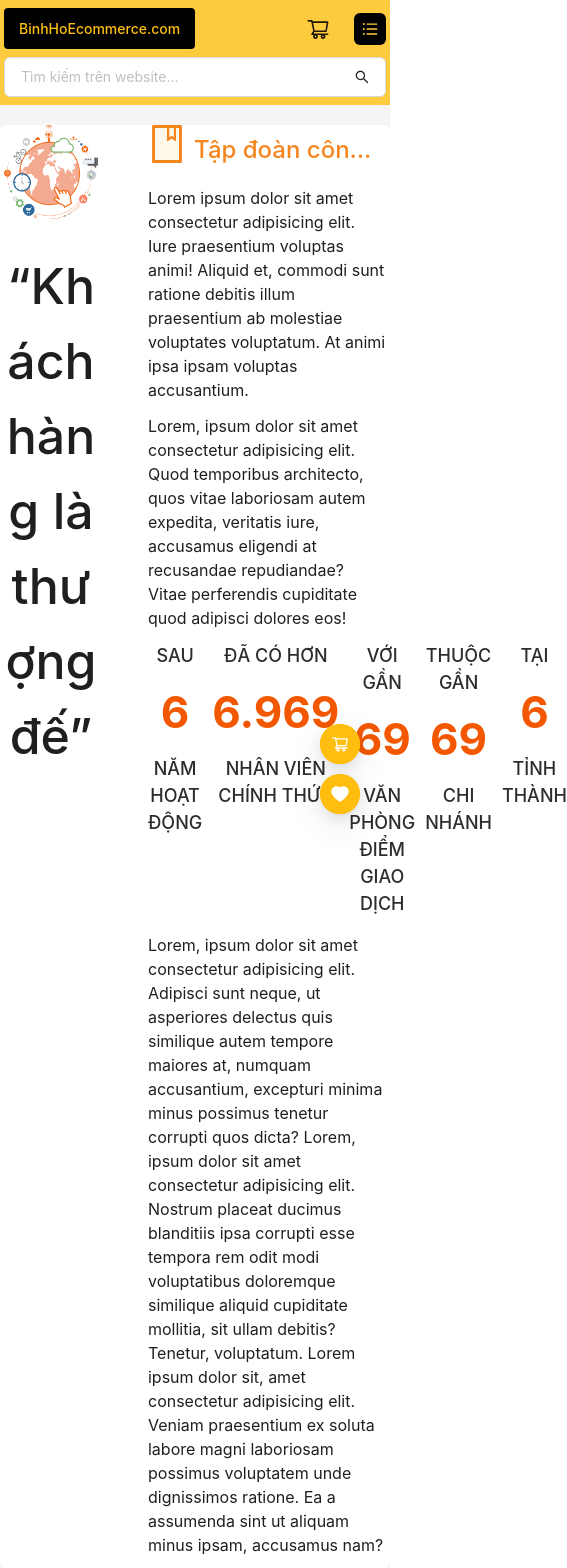
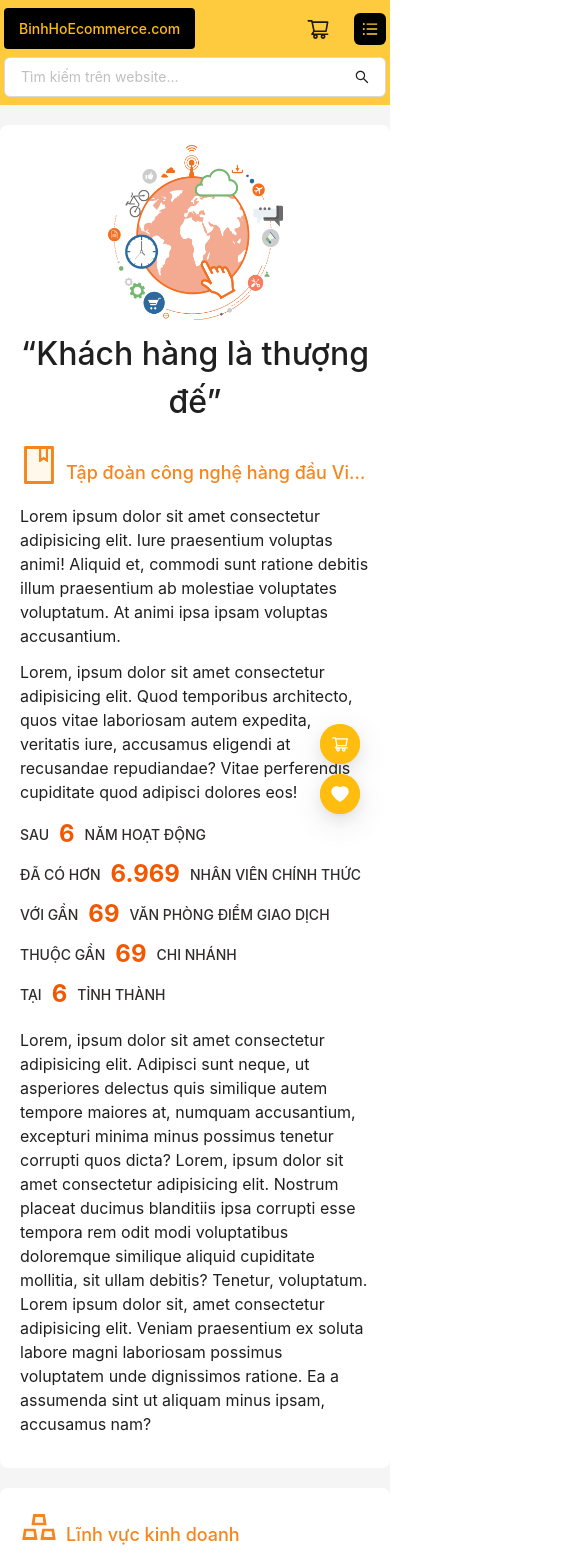
Before and after one commit to binhho1099/next_ecommerce, a Next.js app: page /about in a window 390 px wide. Shown: the top 1568 px of the page, 567 px wide, since content can reach past the window. Built offline with nearby package versions, Linux system fonts and the light colour scheme.

Commit message:
responsive about us

```diff
--- a/components/layouts/header/header.scss
+++ b/components/layouts/header/header.scss
@@ -112,7 +112,7 @@
     &.btn-primary {
       color: $white-color;
       font-size: 18px;
-      height: auto;
+      height: 100%;
     }
   }
 }
--- a/components/layouts/index.scss
+++ b/components/layouts/index.scss
@@ -14,10 +14,12 @@
 
   @include tablet {
     max-width: 768px;
+    padding: 0 $margin-medium !important;
   }
 
   @include mobile-high {
     max-width: 540px;
+    padding: 0 $margin-small !important;
   }
 
   @include mobile {
--- a/pages/about.tsx
+++ b/pages/about.tsx
@@ -15,21 +15,16 @@ function About() {
   }, []);
   return (
     <div className="about">
-      <div
-        className="layout about-overview section"
-        style={{ background: '#fff', borderRadius: 8, padding: '20px 10px' }}
+      <div className="layout about-overview section about-section">
+        <Row
+          gutter={[
+            { md: 50, sm: 20, xs: 20 },
+            { md: 50, sm: 20, xs: 20 },
+          ]}
         >
-        <Row gutter={[50, 50]}>
-          <Col span={8}>
-            <div
-              style={{
-                position: 'relative',
-                width: '100%',
-                aspectRatio: '1/1',
-                marginBottom: 30,
-              }}
-              data-aos="fade-right"
-            >
+          <Col lg={8} sm={24} xs={24}>
+            <div className="about-section1__left">
+              <div className="about-section1__left-image" data-aos="fade-right">
                 <Image
                   src="/images/aboutus_gioithieu.png"
                   alt="gioi thieu"
@@ -40,8 +35,9 @@ function About() {
                 className="about-overview__title"
                 data-aos="fade"
               >{`“Khách hàng là thượng đế”`}</h2>
+            </div>
           </Col>
-          <Col span={16}>
+          <Col lg={16} sm={24} xs={24}>
             <div className="about-overview__text">
               <h3 className="about-title" data-aos="slide-down">
                 <BookTwoTone twoToneColor="#F6851D" />
@@ -108,16 +104,13 @@ function About() {
           </Col>
         </Row>
       </div>
-      <div
-        className="layout section"
-        style={{ background: '#fff', borderRadius: 8, padding: '20px 10px' }}
-      >
+      <div className="layout section about-section">
         <h3 className="about-title" data-aos="fade-right">
           <GoldTwoTone twoToneColor="#F6851D" />
           Lĩnh vực kinh doanh
         </h3>
         <Row gutter={[50, 20]}>
-          <Col span={14}>
+          <Col md={14} sm={24} xs={24}>
             <ul className="about-list" data-aos="fade-up">
               <li>Cung cấp sản phẩm công nghệ</li>
               <li>Cung cấp sản phẩm làm đẹp</li>
@@ -131,16 +124,8 @@ function About() {
               <li>Cung cấp các sản phẩm giày dép</li>
             </ul>
           </Col>
-          <Col span={10}>
-            <div
-              style={{
-                position: 'relative',
-                width: '80%',
-                aspectRatio: '1/1',
-                margin: '0 auto',
-              }}
-              data-aos="fade-left"
-            >
+          <Col md={10} sm={24} xs={24}>
+            <div className="about-section2__image" data-aos="fade-left">
               <Image
                 src="/images/about_gioithieu-hotro.png"
                 alt="ho tro"
@@ -150,10 +135,7 @@ function About() {
           </Col>
         </Row>
       </div>
-      <div
-        className="layout section"
-        style={{ background: '#fff', borderRadius: 8, padding: '20px 10px' }}
-      >
+      <div className="layout section about-section">
         <h3 className="about-title" data-aos="zoom-in">
           <CompassTwoTone twoToneColor="#F6851D" />
           CÁC DỊCH VỤ CHO KHÁCH HÀNG TỔ CHỨC, DOANH NGHIỆP
@@ -167,25 +149,14 @@ function About() {
           <li>Cung cấp giải pháp bán hàng đỉnh cao</li>
         </ul>
       </div>
-      <div
-        className="layout section"
-        style={{ background: '#fff', borderRadius: 8, padding: '20px 10px' }}
-      >
+      <div className="layout section about-section">
         <Row gutter={[50, 50]}>
-          <Col span={12}>
-            <div
-              style={{
-                position: 'relative',
-                width: '50%',
-                aspectRatio: '1/1',
-                margin: 'auto',
-              }}
-              data-aos="zoom-in"
-            >
+          <Col xl={12} md={10} sm={24} xs={24}>
+            <div className="about-section4__image" data-aos="zoom-in">
               <Image src="/images/gioithieu-huychuong.png" alt="ho tro" fill />
             </div>
           </Col>
-          <Col span={12}>
+          <Col xl={12} md={14} sm={24} xs={24}>
             <h3 className="about-title" data-aos="flip-up">
               <TrophyTwoTone twoToneColor="#F6851D" />
               CÁC GIẢI THƯỞNG TIÊU BIỂU{' '}
--- a/styles/common/index.scss
+++ b/styles/common/index.scss
@@ -98,12 +98,11 @@ $desktop-width: 1400px;
 
 .btn {
   &__heart {
-    // background-color: #f64f59;
     padding: 8px;
     font-size: $font-large;
     line-height: $font-large;
     font-weight: 600;
-    height: auto;
+    height: 100%;
     border-color: $red-color;
     color: $red-color;
 
--- a/styles/pages/_about.scss
+++ b/styles/pages/_about.scss
@@ -1,4 +1,64 @@
 .about {
+  &-section1 {
+    &__left {
+      height: 100%;
+      display: flex;
+      align-items: center;
+      justify-content: space-evenly;
+      flex-direction: column;
+
+      &-image {
+        position: relative;
+        width: 100%;
+        aspect-ratio: 1/1;
+        margin-bottom: 30px;
+
+        @include tablet {
+          width: 50%;
+          margin: 0 auto;
+        }
+      }
+    }
+  }
+
+  &-section4 {
+    &__image {
+      position: relative;
+      width: 50%;
+      aspect-ratio: 1;
+      margin: auto;
+
+      @include tablet-hight {
+        width: 80%;
+      }
+      @include mobile-high {
+        width: 50%;
+      }
+    }
+  }
+  &-section2 {
+    &__image {
+      position: relative;
+      width: 80%;
+      aspect-ratio: 1;
+      margin: auto;
+
+      @include mobile-high {
+        width: 50%;
+      }
+    }
+  }
+
+  &-section {
+    background-color: $white-color;
+    border-radius: 8px;
+    padding: 20px 10px;
+
+    @include tablet {
+      padding: 20px !important;
+    }
+  }
+
   &-title {
     font-weight: 500;
     font-size: $font-heading;
@@ -13,6 +73,10 @@
     -webkit-line-clamp: 1;
     overflow: hidden;
     text-overflow: ellipsis;
+
+    @include mobile-high {
+      font-size: $font-large;
+    }
 
     & span {
       font-size: 38px;
@@ -34,6 +98,11 @@
     &__title {
       font-size: 50px;
       text-align: center;
+
+      @include mobile-high {
+        font-size: 32px;
+        margin-top: 10px;
+      }
     }
     &__text {
       font-size: $font-medium;
@@ -47,6 +116,12 @@
       display: flex;
       justify-content: space-between;
       gap: 10px;
+
+      @include mobile-high {
+        gap: 4px;
+        // flex-wrap: wrap;
+        flex-direction: column;
+      }
     }
 
     &__item {
@@ -57,17 +132,39 @@
       text-align: center;
       flex-basis: 20%;
 
+      @include mobile-high {
+        // flex-basis: 30%;
+        // flex-shrink: 0;
+        flex-direction: row;
+      }
+
       &-text {
         font-size: $font-large;
         color: $heading-color;
         text-transform: uppercase;
         font-weight: 500;
+
+        @include mobile-high {
+          font-size: 18px;
+        }
+
+        @include mobile {
+          font-size: 14px;
+        }
       }
 
       &-number {
         font-size: 44px;
         color: $title-color;
         font-weight: 700;
+
+        @include mobile-high {
+          font-size: 32px;
+        }
+
+        @include mobile {
+          font-size: 24px;
+        }
       }
     }
   }
--- a/styles/pages/_favorite-products.scss
+++ b/styles/pages/_favorite-products.scss
@@ -1,7 +1,8 @@
 .favorite {
   @include mobile-high {
-    padding: 20px 10px 60px;
+    padding: 20px 10px 60px 10px !important;
   }
+
   &-title {
     @include mobile-high {
       font-size: 24px;
```
Also changed, not shown: pages/favorite-products.tsx (+6 -1 lines), pages/products/[id].tsx (+3 -4 lines). Lines whose indentation alone changed are shown as unchanged.
